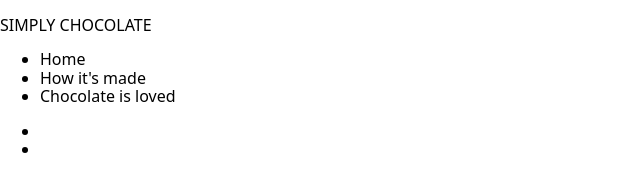
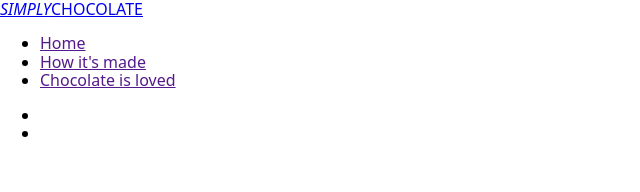
Before and after one commit to Shnurkova/Simply-Chocolate, a plain HTML site: page index.html in a window 1280 px wide. Shown: the whole page, without its empty margins (0-640 px from the left). Drawn offline with nearby package versions, Linux system fonts and the light colour scheme.

Commit message:
add html

```diff
--- a/index.html
+++ b/index.html
@@ -20,19 +20,24 @@
     <link href="./css/styles.css" rel="stylesheet" />
   </head>
   <body>
-    <header>
-      <p>SIMPLY CHOCOLATE</p>
-      <span></span>
+    <!-- HEADER -->
+    <header class="page-header">
+      <div class="container">
+        <nav class="page-navigation">
+          <a class="logo link" href="./index.html"><i>SIMPLY</i>CHOCOLATE</a>
           <ul>
-        <li>Home</li>
-        <li>How it's made</li>
-        <li>Chocolate is loved</li>
+            <li><a href="">Home</a></li>
+            <li><a href="">How it's made</a></li>
+            <li><a href="">Chocolate is loved</a></li>
           </ul>
+        </nav>
         <ul>
           <li></li>
           <li></li>
         </ul>
+      </div>
     </header>
+    <!-- /HEADER -->
     <main></main>
     <footer></footer>
   </body>
```
Lines whose indentation alone changed are shown as unchanged.
